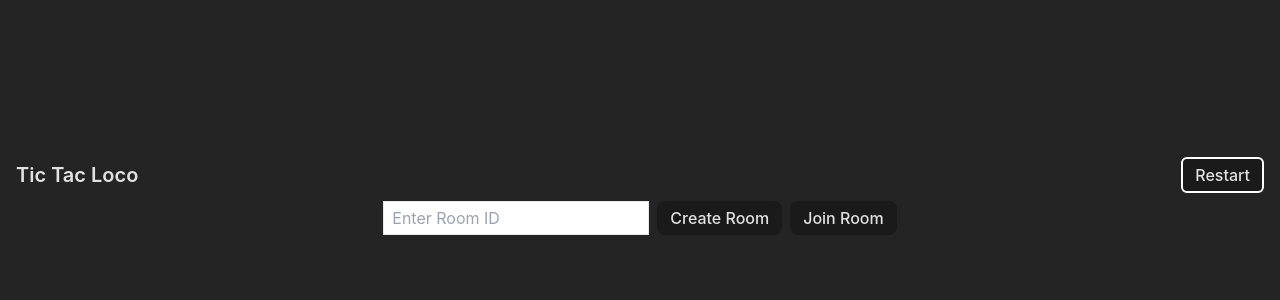
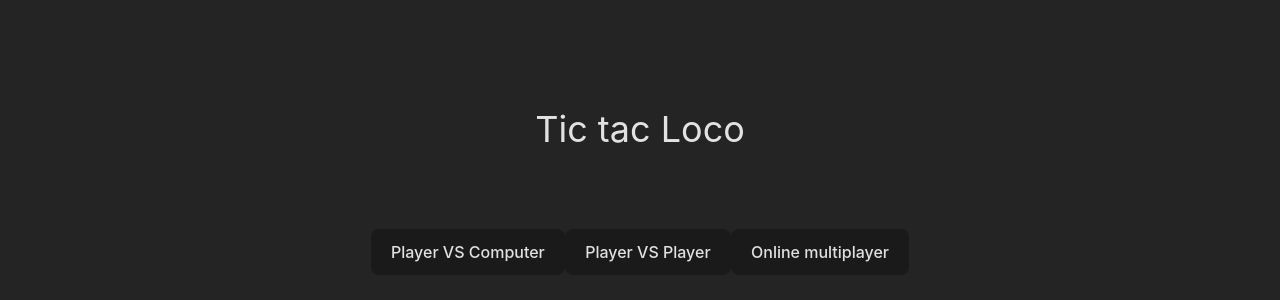
Before and after one commit to davidzz-code/Tic_tac_loco, a React (Vite) app in the folder client/: page / in a window 1280 px wide. Shown: the part 208-508 px from the top of the page. Built offline with nearby package versions, Linux system fonts and the light colour scheme; no server answers.

Commit message:
feat: Adding Player mode component

```diff
--- a/client/src/App.jsx
+++ b/client/src/App.jsx
@@ -1,10 +1,11 @@
 import './App.css'
 import { io } from 'socket.io-client'
-import { TURNS } from './constants'
+import { PLAYER_MODES, TURNS } from './constants'
 import React, {useState, useEffect} from 'react'
 import Turns from './components/Turns'
 import Board from './components/Board'
 import RoomManager from './components/RoomManager'
+import PlayerMode from './components/PlayerMode'
 import confetti from 'canvas-confetti'
 import WinnerModal from './components/WinnerModal'
 import { checkWinnerSmallBoard, checkEndGame, checkWinnerMainBoard, redirectMove } from './board'
@@ -45,10 +46,14 @@ function App() {
     }
   })
 
-  const [roomId, setRoomId] = useState('');
-  const [connectedRoom, setConnectedRoom] = useState(false);
+  const [roomId, setRoomId] = useState('')
+  const [connectedRoom, setConnectedRoom] = useState(false)
+  const [isPlayerModeSelected, setIsPlayerModeSelected] = useState(false)
+  const [playerMode, setPlayerMode] = useState('')
+  let socket;
 
-  const socket = io('https://server-quiet-leaf-1362.fly.dev/', {
+  if (isPlayerModeSelected && playerMode === PLAYER_MODES.ONLINE) {
+    socket = io('localhost:3000', {
       reconnection: true,
       reconnectionAttempts: 10,
       reconnectionDelay: 1000,
@@ -85,6 +90,7 @@ function App() {
         socket.off('syncBoard')
       }
     }, [])
+  }
 
   function resetGame() {
     const blankBoard = Array(9).fill(Array(9).fill(null))
@@ -107,7 +113,13 @@ function App() {
     window.localStorage.removeItem('turn')
     window.localStorage.removeItem('active-squares')
 
-    sendBoard(blankBoard, blankTurn, blankActiveSquares, blankEndGameOpacity, blankWinner)
+    socket ? sendBoard(blankBoard, blankTurn, blankActiveSquares, blankEndGameOpacity, blankWinner) : null
+  }
+
+  function resetPlayerMode() {
+    resetGame()
+    setIsPlayerModeSelected(false)
+    setPlayerMode('')
   }
 
   function updateBoard(boardIndex, squareIndex) {
@@ -149,7 +161,7 @@ function App() {
     const newActiveSquares = redirectMove(newBoard, squareIndex, activeSquares)
     setActiveSquares(newActiveSquares)
 
-    sendBoard(newBoard, newTurn, newActiveSquares, newEndGameOpacity, newWinner)
+    playerMode === PLAYER_MODES.ONLINE ? sendBoard(newBoard, newTurn, newActiveSquares, newEndGameOpacity, newWinner) : null
   }
 
   function sendBoard(newBoard, newTurn, newActiveSquares, newEndGameOpacity = null, newWinner = null) {
@@ -170,6 +182,9 @@ function App() {
 
   return (
     <main className="w-screen h-screen flex flex-col justify-center items-center">
+      {isPlayerModeSelected
+        ? (
+          <>
             <header className={`w-full flex justify-between items-center px-4 py-2 ${endGameOpacity}`}>
               <h2 className="text-xl font-semibold">Tic Tac Loco</h2>
               <button
@@ -178,15 +193,24 @@ function App() {
               >
                 Restart
               </button>
+              <button
+                className="px-3 py-1 border-2 border-white rounded-md hover:bg-gray-800 hover:text-white transition duration-300"
+                onClick={resetPlayerMode}
+              >
+                Change player mode
+              </button>
             </header>
-      <RoomManager socket={socket} setRoomId={setRoomId} setConnectedRoom={setConnectedRoom} />
-      {connectedRoom && (
             <section className='w-screen h-screen flex flex-col justify-center items-center'>
               <Board board={board} updateBoard={updateBoard} turn={turn} endGameOpacity={endGameOpacity} activeSquares={activeSquares} />
               <Turns turn={turn} endGameOpacity={endGameOpacity} />
               <WinnerModal winner={winner} resetGame={resetGame} />
             </section>
-      )}
+          </>
+        )
+        :
+        <PlayerMode setIsPlayerModeSelected={setIsPlayerModeSelected} setPlayerMode={setPlayerMode}></PlayerMode>
+      }
+      {/* <RoomManager socket={socket} setRoomId={setRoomId} setConnectedRoom={setConnectedRoom} /> */}
     </main>
   )
 }
--- /dev/null
+++ b/client/src/components/PlayerMode.jsx
@@ -0,0 +1,31 @@
+import { PLAYER_MODES } from "../constants"
+
+export default function PlayerMode({ setPlayerMode, setIsPlayerModeSelected }) {
+  function handleClickSinglePlayer() {
+    console.log('Single player mode ON')
+    setIsPlayerModeSelected(true)
+    setPlayerMode(PLAYER_MODES.SINGLE)
+
+  }
+
+  function handleClickDoublePlayer() {
+    console.log('Double players mode ON')
+    setIsPlayerModeSelected(true)
+    setPlayerMode(PLAYER_MODES.DOUBLE)
+  }
+
+  function handleClickOnlinePlayer() {
+    console.log('Comming soon!')
+  }
+
+  return (
+    <div className="w-full h-full flex flex-col justify-center items-center gap-x-5">
+      <h2 className="text-4xl">Tic tac Loco</h2>
+      <div className="mt-20">
+        <button onClick={handleClickSinglePlayer}>{ PLAYER_MODES.SINGLE }</button>
+        <button onClick={handleClickDoublePlayer}>{ PLAYER_MODES.DOUBLE }</button>
+        <button onClick={handleClickOnlinePlayer}>{ PLAYER_MODES.ONLINE }</button>
+      </div>
+    </div>
+  )
+}
--- a/client/src/constants.js
+++ b/client/src/constants.js
@@ -13,3 +13,9 @@ export const WINNER_COMBOS = [
   [0, 4, 8],
   [2, 4, 6],
 ]
+
+export const PLAYER_MODES = {
+  SINGLE: 'Player VS Computer',
+  DOUBLE: 'Player VS Player',
+  ONLINE: 'Online multiplayer'
+}
```
Lines whose indentation alone changed are shown as unchanged.
